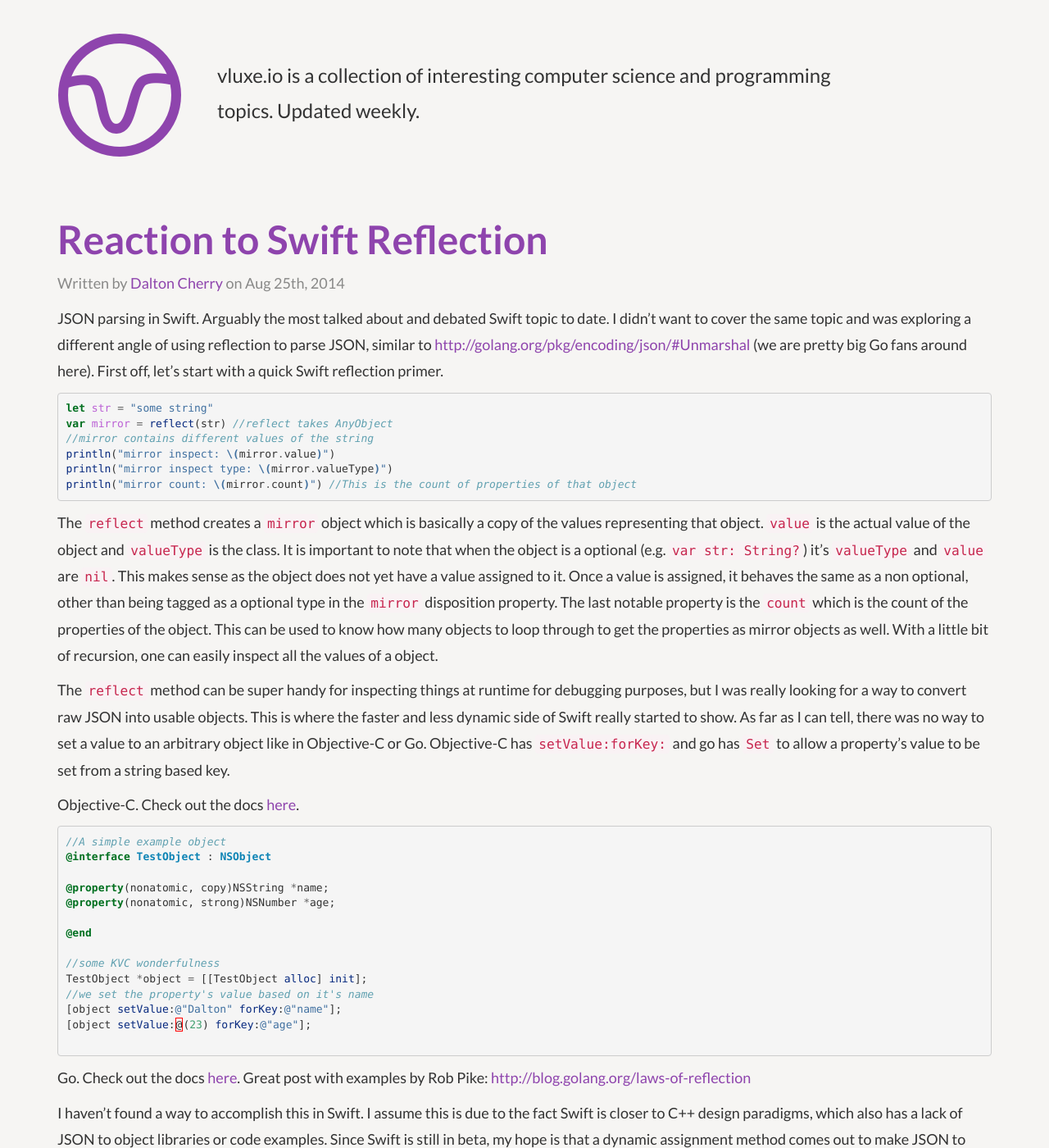
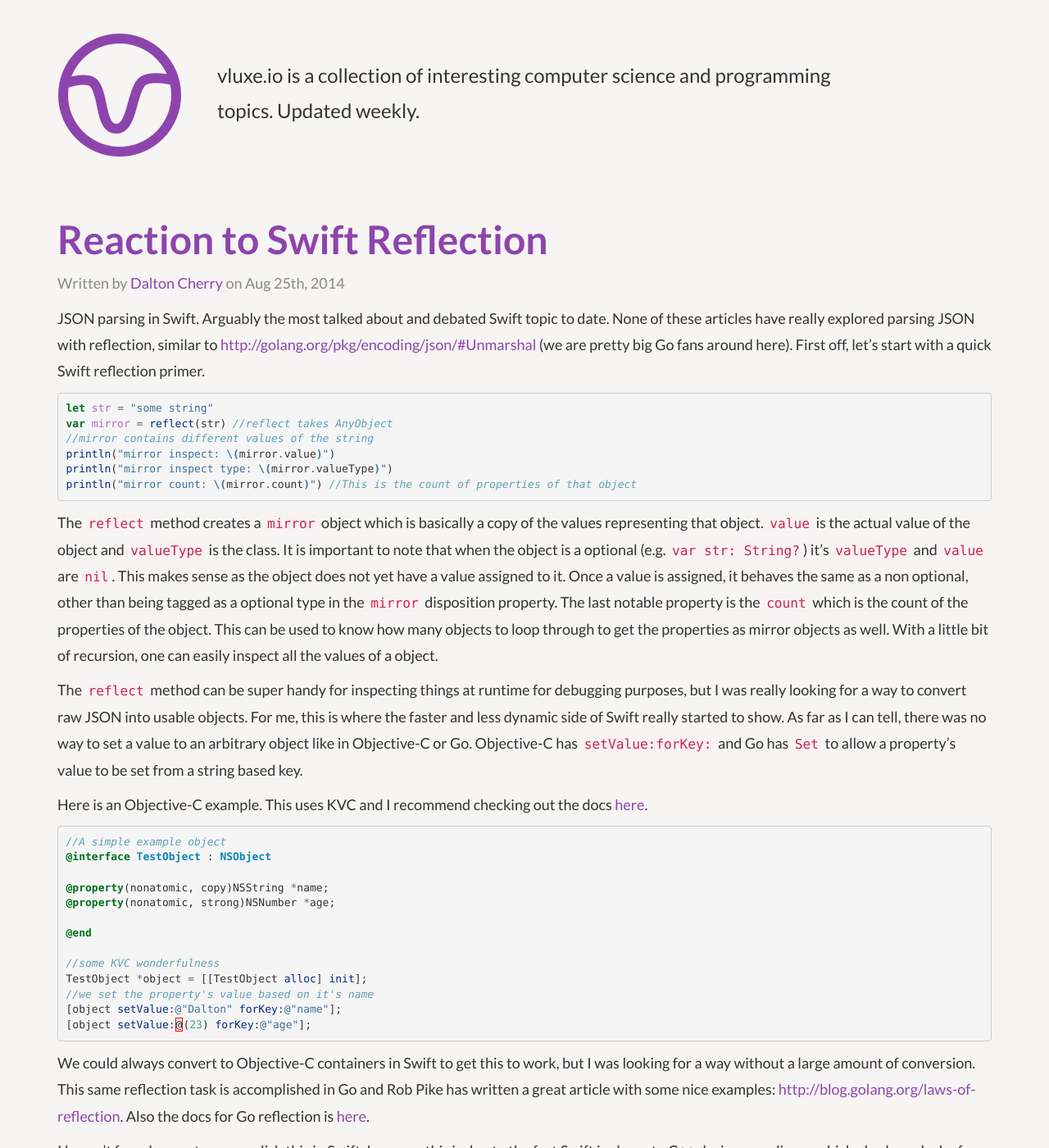
Before and after one commit to BasementKrew/revelation.io, a Jekyll site: the page built from _posts/2014-08-25-reaction-swift-reflection.markdown, in a window 1280 px wide and 1400 px high. Shown: the whole window at 82% size. Built offline with Jekyll 4.4.1, drawn with Linux system fonts in a browser that asks for light colours; Markdown is read by kramdown in place of the engine named in the settings.

Commit message:
pure language, man

````diff
--- a/_posts/2014-08-25-reaction-swift-reflection.markdown
+++ b/_posts/2014-08-25-reaction-swift-reflection.markdown
@@ -7,7 +7,7 @@ summary: "This week we explore reflection in Swift through JSON parsing"
 tags: Objective-C, objc, apple, osx, ios, swift, json, parsing, reflection
 ---
 
-JSON parsing in Swift. Arguably the most talked about and debated Swift topic to date. I didn't want to cover the same topic and was exploring a different angle of using reflection to parse JSON, similar to [http://golang.org/pkg/encoding/json/#Unmarshal](http://golang.org/pkg/encoding/json/#Unmarshal) (we are pretty big Go fans around here). First off, let's start with a quick Swift reflection primer.
+JSON parsing in Swift. Arguably the most talked about and debated Swift topic to date. None of these articles have really explored parsing JSON with reflection, similar to [http://golang.org/pkg/encoding/json/#Unmarshal](http://golang.org/pkg/encoding/json/#Unmarshal) (we are pretty big Go fans around here). First off, let's start with a quick Swift reflection primer.
 
 ```swift
 let str = "some string"
@@ -20,9 +20,10 @@ println("mirror count: \(mirror.count)") //This is the count of properties of th
 
 The `reflect` method creates a `mirror` object which is basically a copy of the values representing that object. `value` is the actual value of the object and `valueType` is the class. It is important to note that when the object is a optional (e.g. `var str: String?`) it's `valueType` and `value` are `nil`. This makes sense as the object does not yet have a value assigned to it. Once a value is assigned, it behaves the same as a non optional, other than being tagged as a optional type in the `mirror` disposition property. The last notable property is the `count` which is the count of the properties of the object. This can be used to know how many objects to loop through to get the properties as mirror objects as well. With a little bit of recursion, one can easily inspect all the values of a object.
 
-The `reflect` method can be super handy for inspecting things at runtime for debugging purposes, but I was really looking for a way to convert raw JSON into usable objects. This is where the faster and less dynamic side of Swift really started to show. As far as I can tell, there was no way to set a value to an arbitrary object like in Objective-C or Go. Objective-C has `setValue:forKey:` and go has `Set` to allow a property's value to be set from a string based key.
+The `reflect` method can be super handy for inspecting things at runtime for debugging purposes, but I was really looking for a way to convert raw JSON into usable objects. For me, this is where the faster and less dynamic side of Swift really started to show. As far as I can tell, there was no way to set a value to an arbitrary object like in Objective-C or Go. Objective-C has `setValue:forKey:` and Go has `Set` to allow a property's value to be set from a string based key.
 
-Objective-C. Check out the docs [here](https://developer.apple.com/library/mac/documentation/cocoa/reference/foundation/Protocols/NSKeyValueCoding_Protocol/Reference/Reference.html#//apple_ref/occ/instm/NSObject/setValue:forKey:).
+ Here is an Objective-C example. This uses KVC and I recommend checking out the docs [here](https://developer.apple.com/library/mac/documentation/cocoa/reference/foundation/Protocols/NSKeyValueCoding_Protocol/Reference/Reference.html#//apple_ref/occ/instm/NSObject/setValue:forKey:).
+
 ```objc
 //A simple example object
 @interface TestObject : NSObject
@@ -37,11 +38,9 @@
 //we set the property's value based on it's name
 [object setValue:@"Dalton" forKey:@"name"];
 [object setValue:@(23) forKey:@"age"];
-
 ```
 
-Go. Check out the docs [here](http://golang.org/pkg/reflect/).
-Great post with examples by Rob Pike: [http://blog.golang.org/laws-of-reflection](http://blog.golang.org/laws-of-reflection)
+We could always convert to Objective-C containers in Swift to get this to work, but I was looking for a way without a large amount of conversion. This same reflection task is accomplished in Go and Rob Pike has written a great article with some nice examples: [http://blog.golang.org/laws-of-reflection](http://blog.golang.org/laws-of-reflection). Also the docs for Go reflection is [here](http://golang.org/pkg/reflect/).
 
  I haven't found a way to accomplish this in Swift. I assume this is due to the fact Swift is closer to C++ design paradigms, which also has a lack of JSON to object libraries or code examples. Since Swift is still in beta, my hope is that a dynamic assignment method comes out to make JSON to object serialization possible. If anyone has found a way to make this possible, please don't hesitate to share. As always, feedback, comments, and random rants are appreciated.
 
````
